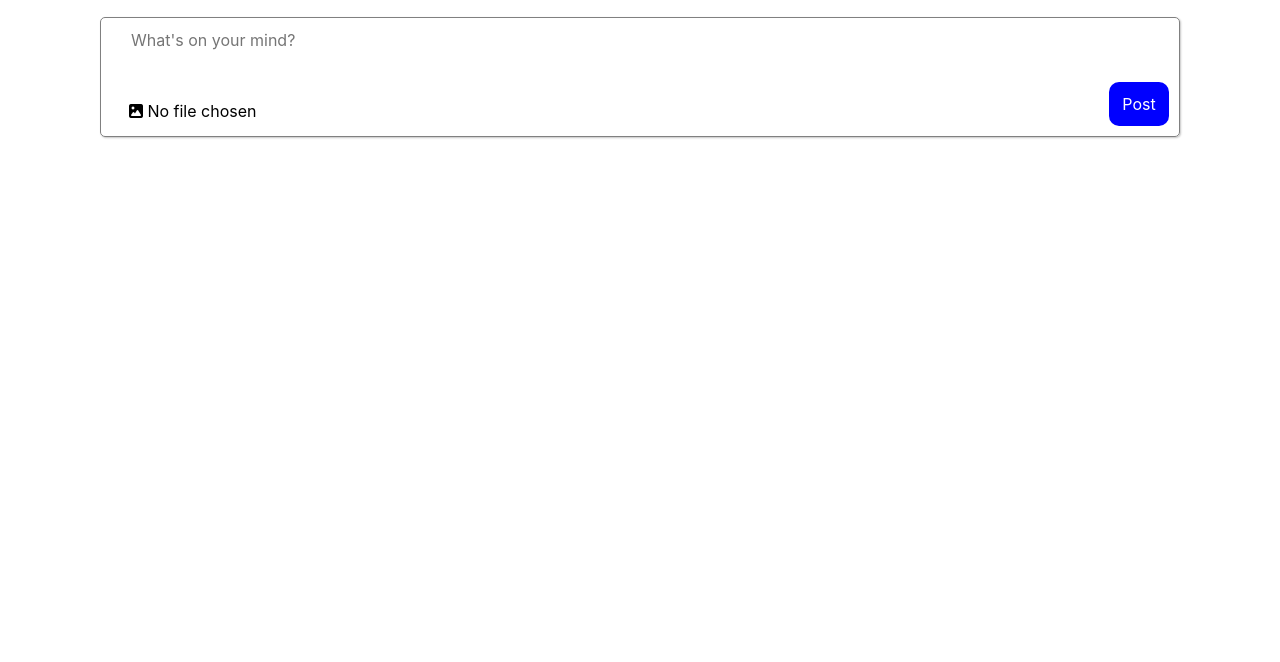
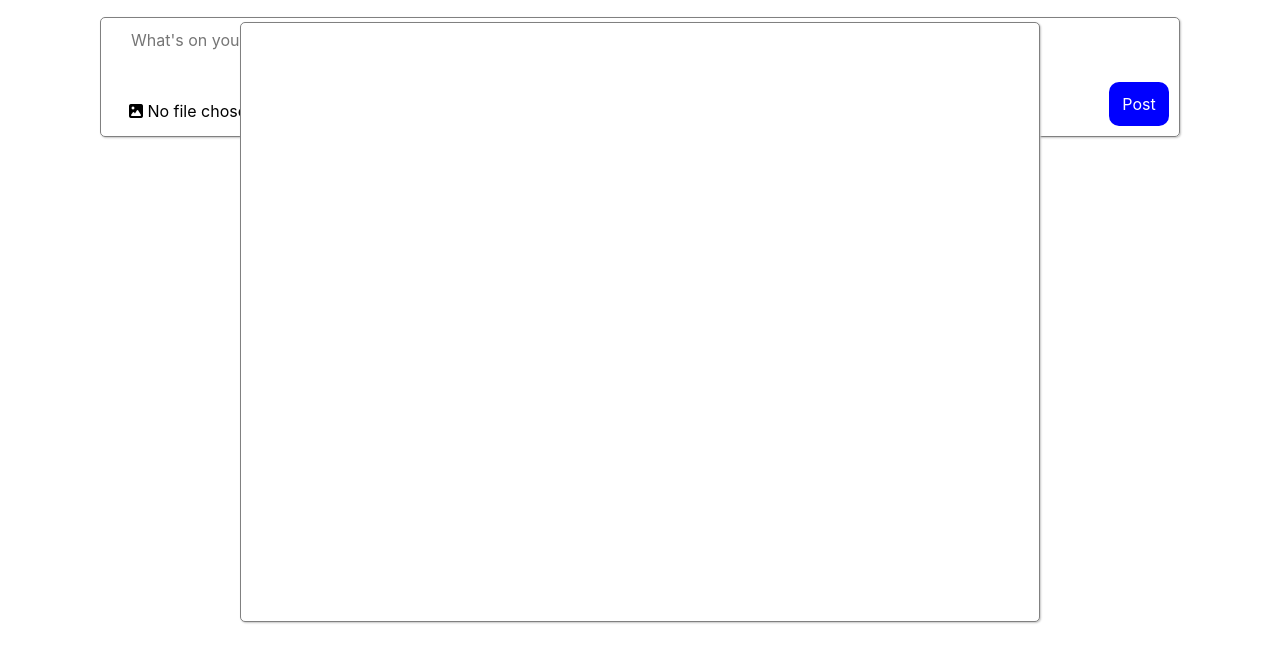
Before and after one commit to lb-gitcode/fakebook, a plain HTML site: page index.html in a window 1280 px wide. Shown: the part 78-740 px from the top of the page. Drawn offline with Linux system fonts and the light colour scheme.

Commit message:
Added pop-up modal

```diff
--- a/assets/script/app.js
+++ b/assets/script/app.js
@@ -26,7 +26,7 @@ class User {
   get userName() { return this.#userName }
   get email() { return this.#email }
   getInfo() {
-    return [ `${this.#id}`, `${this.#name}`, `${this.#userName}`, `${this.#email}`];
+    return [`${this.#id}`, `${this.#name}`, `${this.#userName}`, `${this.#email}`];
   }
 }
 
--- a/assets/style/index.css
+++ b/assets/style/index.css
@@ -170,3 +170,20 @@ header nav ul {
   border-radius: 5px;
   box-shadow: 1px 1px 2px #c5c5c5;
 }
+
+/* Pop-up */
+
+#pop-up-modal {
+  background-color: white;
+  border: 1px solid gray;
+  box-shadow: 1px 1px 2px #c5c5c5;
+  height: 600px;
+  width: 800px;
+  margin: auto;
+  border-radius: 5px;
+  z-index: 1;
+  position: fixed;
+  top: 50%;
+  left: 50%;
+  transform: translate(-50%, -50%);
+}
--- a/index.html
+++ b/index.html
@@ -21,10 +21,13 @@
           <li><a href="#">Friends</a></li>
           <li><a href="#">Groups</a></li>
           <li><a href="#">Settings</a></li>
-          <li><div class="icon"></div></li>
+          <li><div class="icon" id="pop-up-button"></div></li>
         </ul>
       </nav>
     </header>
+    <div id="pop-up-modal">
+
+    </div>
     <div class="container">
       <main>
         <div class="new-post">
```
